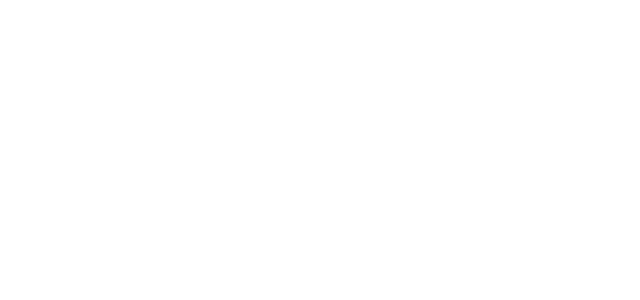
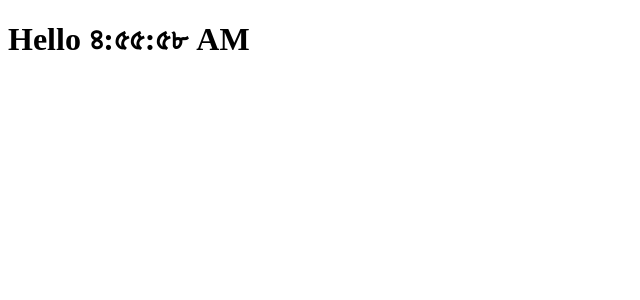
Before and after one commit to Anisur369/React, a React (Vite) app: page / in a window 1280 px wide. Shown: the top 300 px of the page, without its empty margins (0-640 px from the left). Built offline with nearby package versions, Linux system fonts and the light colour scheme.

Commit message:
new date

```diff
--- a/src/App.jsx
+++ b/src/App.jsx
@@ -1,4 +1,14 @@
-function App() {
+import React from "react"
+import { ReactDOM } from "react"
+
+class App extends React.Component{
+    render(){
+        return (
+            <h1 className="heading">
+                <span className="text">Hello {new Date().toLocaleTimeString(this.props.locale)}</span>
+            </h1>
+        )
+    }
 }
 
 export default App
--- a/src/main.jsx
+++ b/src/main.jsx
@@ -4,6 +4,6 @@
 
 ReactDOM.createRoot(document.getElementById('root')).render(
   <React.StrictMode>
-    <App />
+    <App locale="Bn-BD"/>
   </React.StrictMode>,
 )
```
